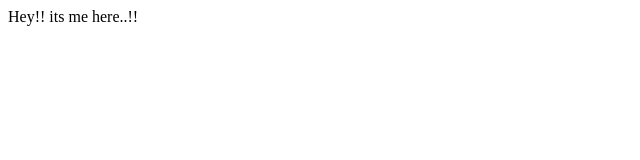
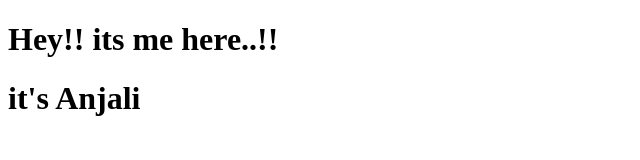
Before and after one commit to anjalisolanki97/anjali, a plain HTML site: page index.html in a window 1280 px wide. Shown: the whole page, without its empty margins (0-640 px from the left). Drawn offline with Linux system fonts and the light colour scheme.

Commit message:
third  commit

```diff
--- a/index.html
+++ b/index.html
@@ -6,6 +6,7 @@
     <title>Document</title>
 </head>
 <body>
-    Hey!! its me here..!!
+    <h1>Hey!! its me here..!!</h1>
+    <h1>it's Anjali</h1>
 </body>
 </html>
```
